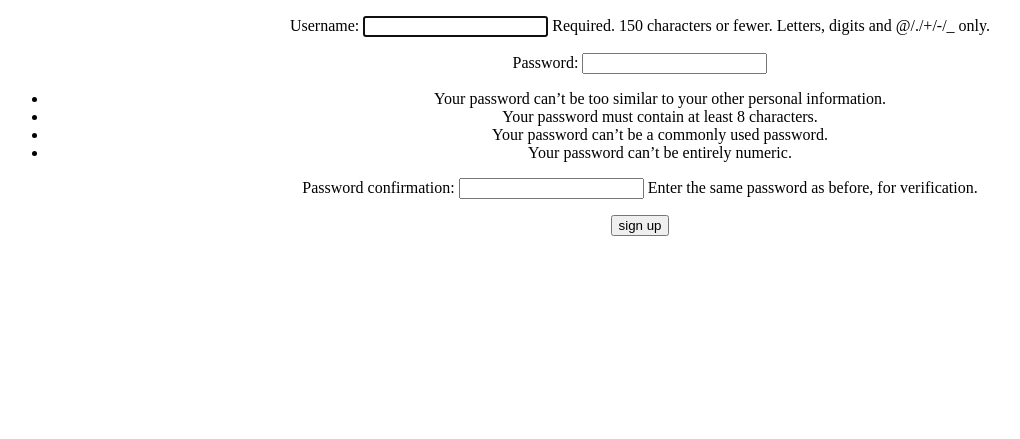
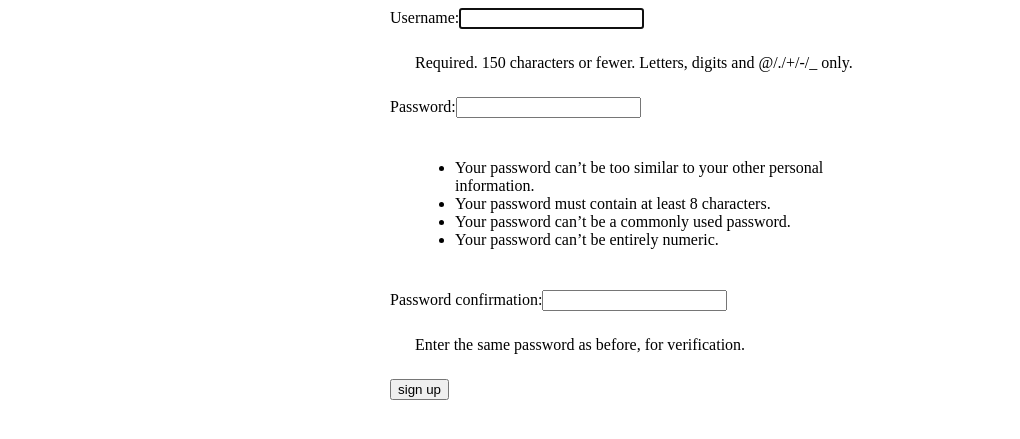
Before and after one commit to lilitotaryan/website, a Django app: page /accounts/signup/ in a window 1280 px wide. Shown: the top 439 px of the page, without its empty margins (0-1020 px from the left). Run offline with Django 3.2, Linux system fonts and the light colour scheme.

Commit message:
[FEATURE] use names for url

```diff
--- a/accounts/views.py
+++ b/accounts/views.py
@@ -6,7 +6,7 @@ from django.contrib.auth.models import User
 from django.contrib.auth import authenticate, logout, login
 
 
-@login_required(login_url='/accounts/login/')
+@login_required(login_url='log_in')
 def details(request):
     return render(request, "./accounts/details.html", {"user": request.user})
 
@@ -15,7 +15,7 @@ def logged_out(user):
     return user.is_anonymous
 
 
-@user_passes_test(logged_out, login_url='/accounts/')
+@user_passes_test(logged_out, login_url='details')
 def log_in(request):
     if request.method == 'POST':
         form = AuthenticationForm(request=request, data=request.POST)
@@ -32,13 +32,13 @@ def log_in(request):
     return render(request, "./accounts/login.html", {"form": form})
 
 
-@login_required(login_url='/accounts/login/')
+@login_required(login_url='log_in')
 def log_out(request):
     logout(request)
     return redirect('log_in')
 
 
-@user_passes_test(logged_out, login_url='/accounts/')
+@user_passes_test(logged_out, login_url='details')
 def signup(request):
     if request.method == 'POST':
         form = UserCreationForm(request.POST)
--- a/templates/accounts/details.html
+++ b/templates/accounts/details.html
@@ -6,6 +6,6 @@
 </head>
 <body>
 <h1>Welcome {{ user.username }}</h1>
-<a href="/accounts/logout/">Log out</a>
+<a href={% url 'log_out' %}>Log out</a>
 </body>
 </html>
--- a/templates/accounts/signup.html
+++ b/templates/accounts/signup.html
@@ -3,14 +3,27 @@
 <head>
     <meta charset="UTF-8">
     <title>Sign Up page</title>
+    <style>
+        form {
+            width: 500px;
+            margin: 0 auto;
+        }
+        span {
+            display: block;
+            padding: 25px;
+        }
+        label {
+            display: inline-block;
+        }
+    </style>
 </head>
 <body>
-<center>
-<form action="/accounts/signup/" method="post" background-color="red">
+
+<form action={% url 'signup' %} method="post">
     {% csrf_token %}
-        {{ form.as_p }}
+        {{ form }}
     <input type="submit" value="sign up">
 </form>
-</center>
+
 </body>
 </html>
```
Also changed, not shown: templates/accounts/login.html (+15 -5 lines).
